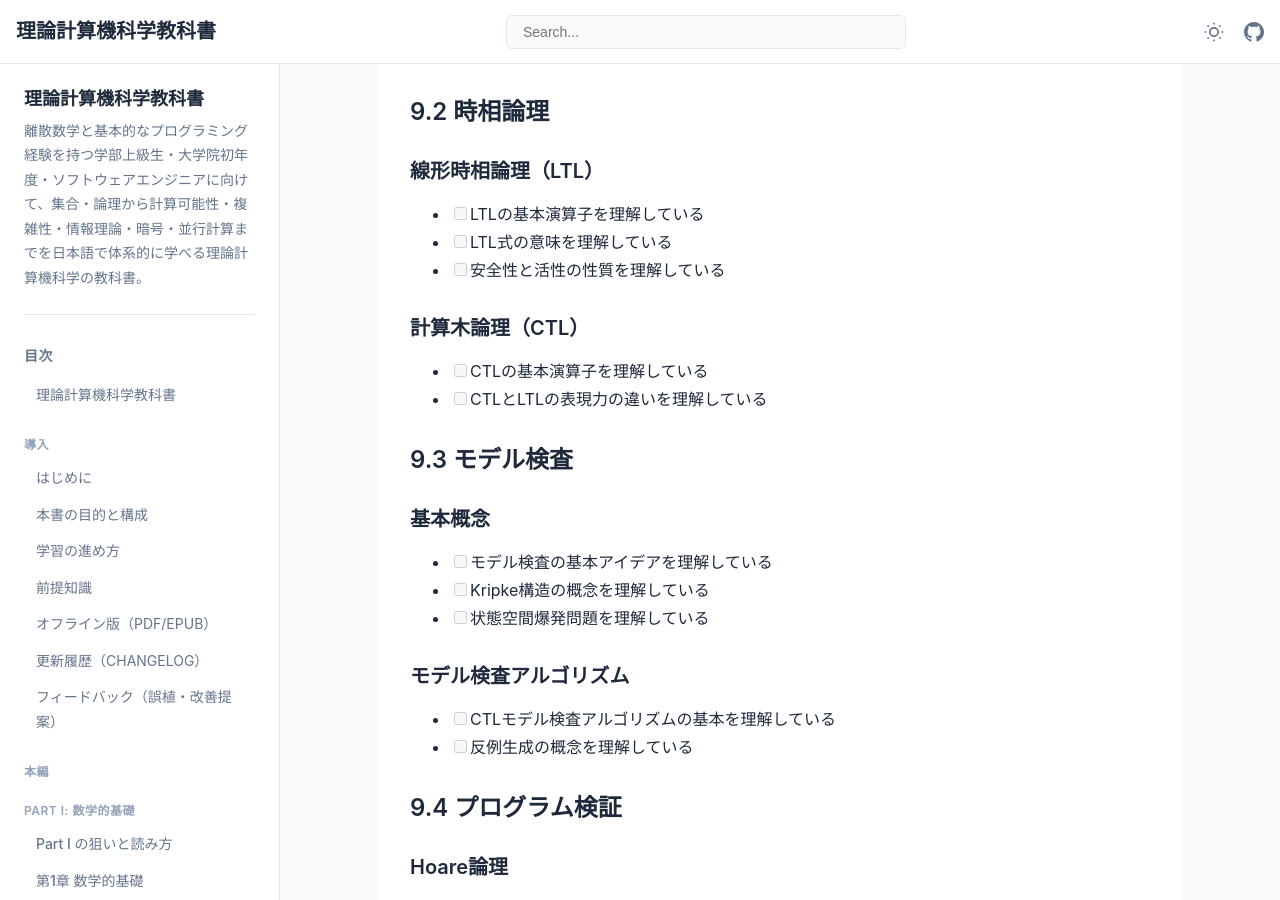
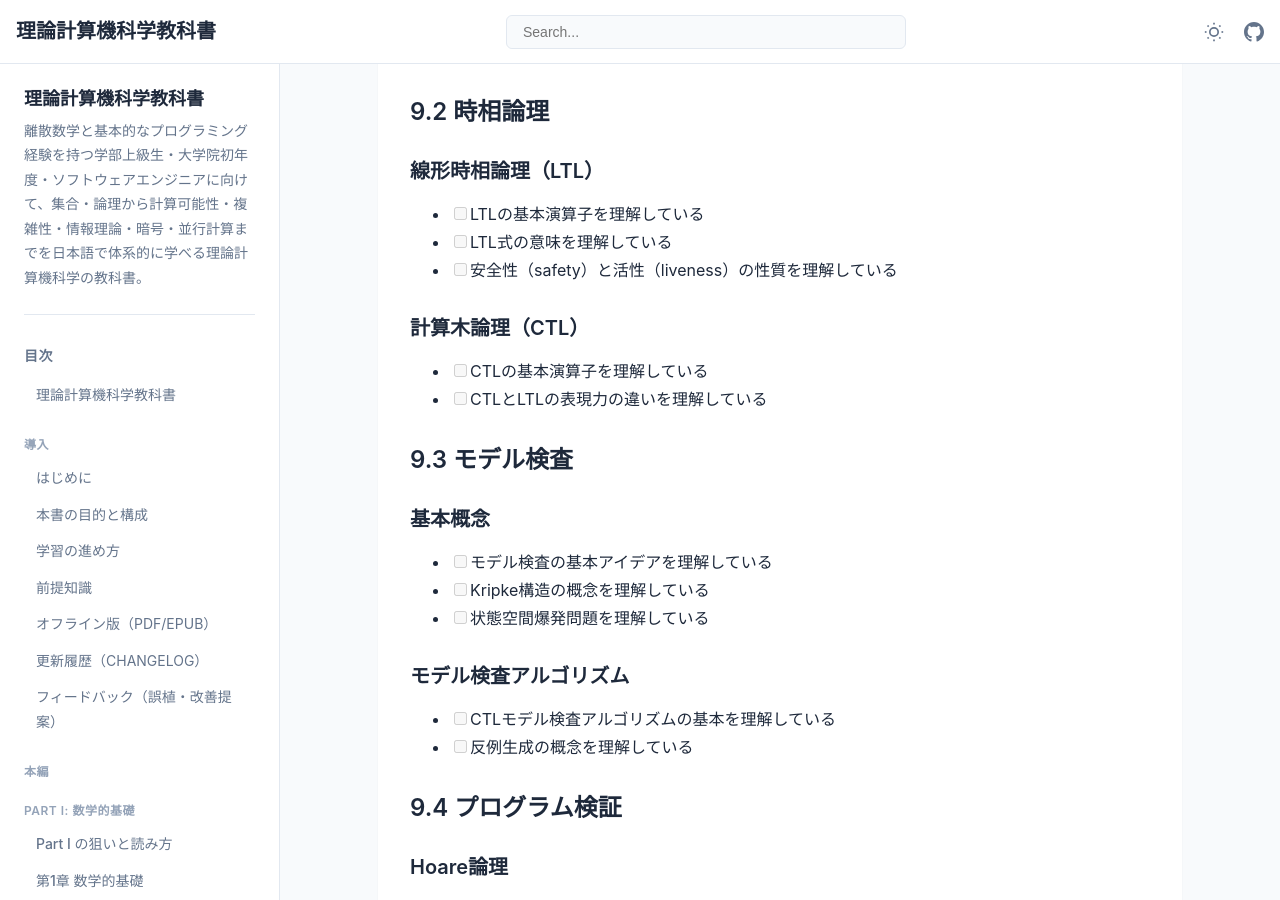
Before and after one commit to itdojp/theoretical-computer-science-textbook, a Jekyll site: the page built from docs/appendices/f.md, in a window 1280 px wide and 900 px high, scrolled down 16427 px. Built offline with Jekyll 4.4.1, drawn with Linux system fonts in a browser that asks for light colours.

Commit message:
clarify liveness checklist labels

```diff
--- a/docs/appendices/f.md
+++ b/docs/appendices/f.md
@@ -546,7 +546,7 @@ layout: book
 #### 線形時相論理（LTL）
 - [ ] LTLの基本演算子を理解している
 - [ ] LTL式の意味を理解している
-- [ ] 安全性と活性の性質を理解している
+- [ ] 安全性（safety）と活性（liveness）の性質を理解している
 
 #### 計算木論理（CTL）
 - [ ] CTLの基本演算子を理解している
```
Also changed, not shown: src/appendices/f.md (+1 -1 lines).
